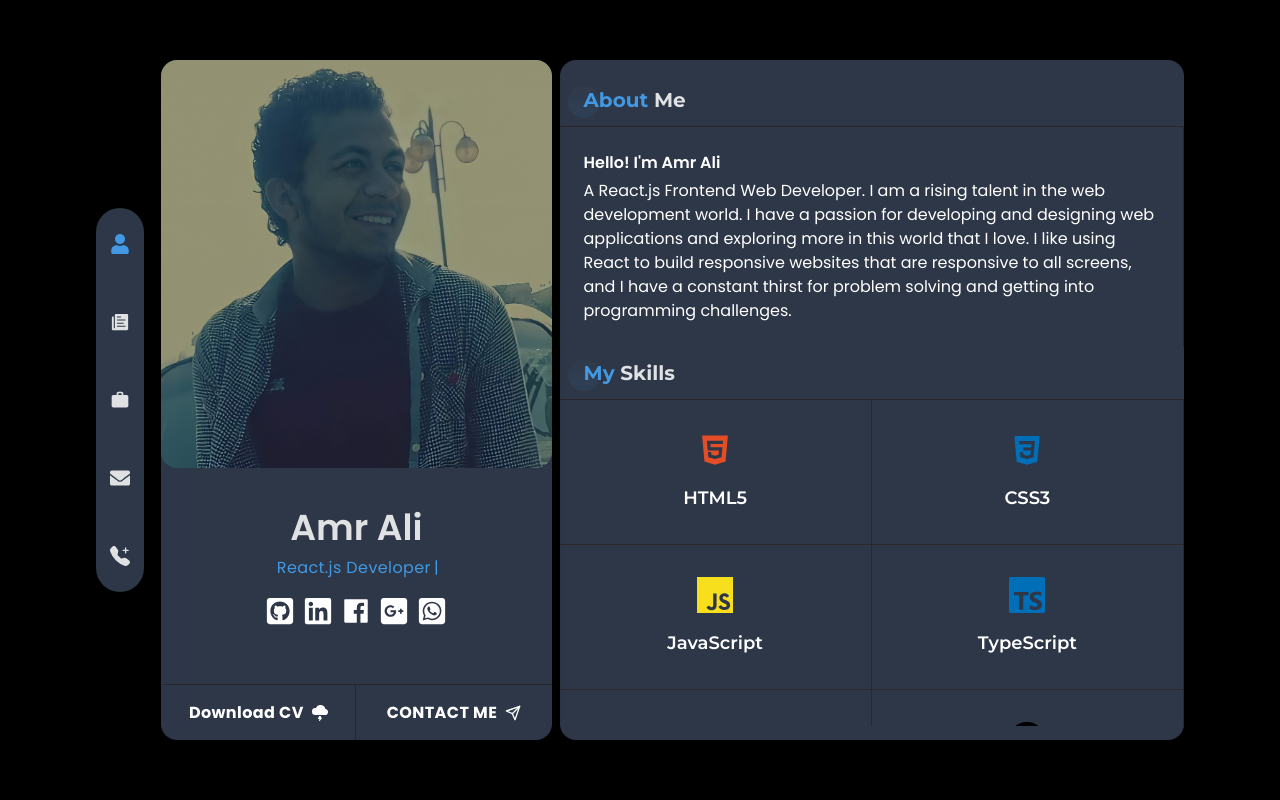
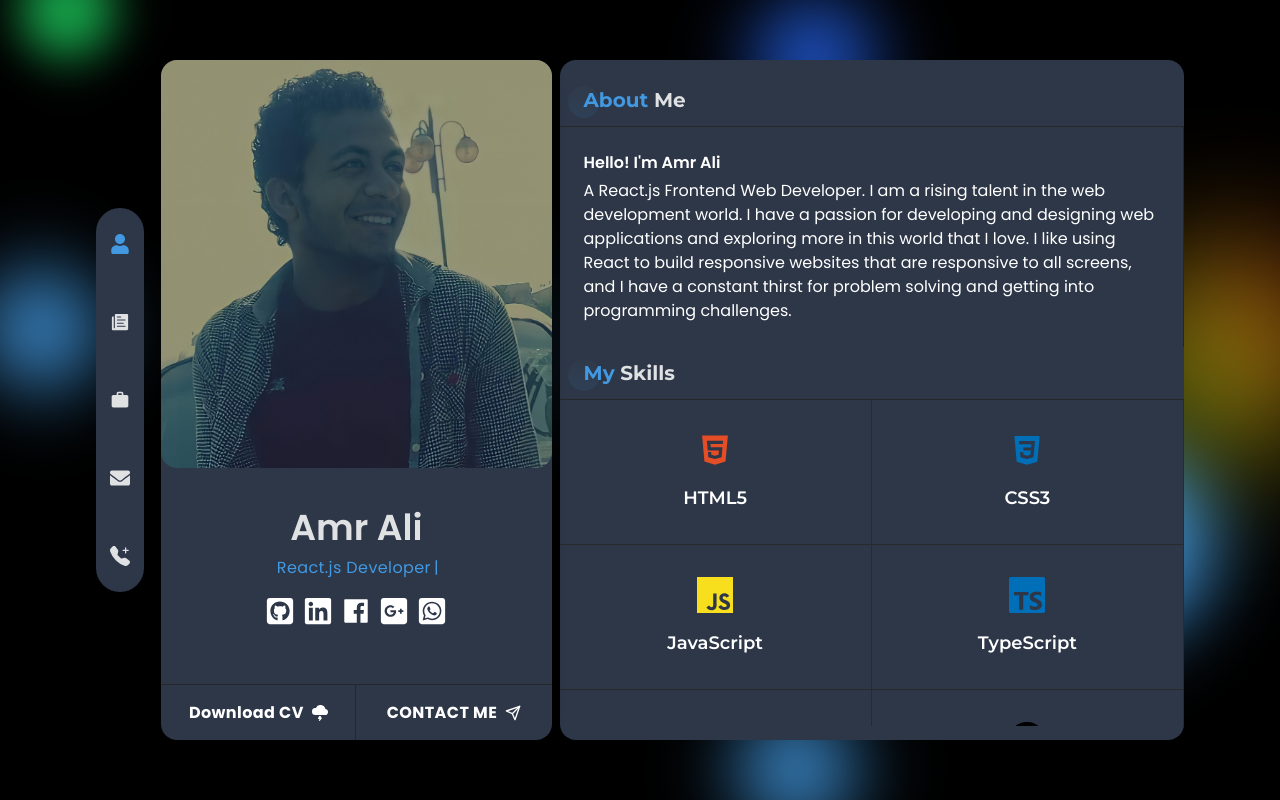
Before and after one commit to 93amrkakashi/portfolio-tw-ts, a Next.js app: page / in a window 1280 px wide. Built offline with nearby package versions, Linux system fonts and the light colour scheme.

Commit message:
added circles shapes

```diff
--- a/components/roundDesigns/RoundTwo.js
+++ b/components/roundDesigns/CirclesOne.tsx
@@ -1,10 +1,10 @@
 import React from "react";
 
-const RoundTwo = () => {
+const CirclesOne: React.FC = () => {
   return (
-    <div className="w-[500px] h-[500px] rounded-full absolute bottom-0 right-32">
+    <div className="w-96 h-96 rounded-full absolute top-0 -left-10">
       <div className="w-full h-full relative animate-spin-slow">
-        <div className="w-52 h-52 rounded-full bg-designColor absolute top-0 blur-2xl"></div>
+        <div className="w-32 h-32 rounded-full bg-designColor absolute top-0 blur-xl"></div>
         <div className="w-24 h-24 rounded-full bg-green-600 absolute -bottom-10 left-16 blur-xl"></div>
         <div className="w-28 h-28 rounded-full bg-designColor absolute top-32 -right-10 blur-2xl"></div>
       </div>
@@ -12,4 +12,4 @@ const RoundTwo = () => {
   );
 };
 
-export default RoundTwo;
+export default CirclesOne;
--- a/components/roundDesigns/RoundFour.js
+++ b/components/roundDesigns/CirclesThree.tsx
@@ -1,6 +1,6 @@
 import React from "react";
 
-const RoundFour = () => {
+const CirclesThree: React.FC = () => {
   return (
     <div className="w-[800px] h-[800px] rounded-full absolute top-0 left-1/3">
       <div className="w-full h-full relative animate-reverse-spin">
@@ -13,4 +13,4 @@ const RoundFour = () => {
   );
 };
 
-export default RoundFour;
+export default CirclesThree;
--- a/components/roundDesigns/RoundOne.js
+++ b/components/roundDesigns/CirclesTwo.tsx
@@ -1,10 +1,10 @@
 import React from "react";
 
-const RoundOne = () => {
+const CirclesTwo: React.FC = () => {
   return (
-    <div className="w-96 h-96 rounded-full absolute top-0 -left-10">
+    <div className="w-[500px] h-[500px] rounded-full absolute bottom-0 right-32">
       <div className="w-full h-full relative animate-spin-slow">
-        <div className="w-32 h-32 rounded-full bg-designColor absolute top-0 blur-xl"></div>
+        <div className="w-52 h-52 rounded-full bg-designColor absolute top-0 blur-2xl"></div>
         <div className="w-24 h-24 rounded-full bg-green-600 absolute -bottom-10 left-16 blur-xl"></div>
         <div className="w-28 h-28 rounded-full bg-designColor absolute top-32 -right-10 blur-2xl"></div>
       </div>
@@ -12,4 +12,4 @@ const RoundOne = () => {
   );
 };
 
-export default RoundOne;
+export default CirclesTwo;
--- a/components/roundDesigns/RoundFive.js
+++ /dev/null
@@ -1,14 +0,0 @@
-import React from "react";
-
-const RoundFive = () => {
-  return (
-    <div className="w-96 h-96 rounded-full absolute bottom-0 -left-10">
-      <div className="w-full h-full relative animate-reverse-spin">
-        <div className="w-24 h-24 rounded-full bg-yellow-500 absolute -bottom-10 left-16 blur-xl"></div>
-        <div className="w-28 h-28 rounded-full bg-designColor absolute top-32 -right-10 blur-2xl"></div>
-      </div>
-    </div>
-  );
-};
-
-export default RoundFive;
--- a/components/roundDesigns/RoundThree.js
+++ /dev/null
@@ -1,15 +0,0 @@
-import React from "react";
-
-const RoundThree = () => {
-  return (
-    <div className="w-96 h-96 rounded-full absolute top-72 left-72">
-      <div className="w-full h-full relative animate-reverse-spin">
-        <div className="w-32 h-32 rounded-full bg-gray-400 absolute top-0 blur-xl"></div>
-        <div className="w-24 h-24 rounded-full bg-slate-500 absolute -bottom-10 left-16 blur-xl"></div>
-        <div className="w-28 h-28 rounded-full bg-blue-600 absolute top-32 -right-10 blur-2xl"></div>
-      </div>
-    </div>
-  );
-};
-
-export default RoundThree;
--- a/pages/index.tsx
+++ b/pages/index.tsx
@@ -1,10 +1,7 @@
-import RoundOne from '../components/roundDesigns/RoundOne';
-import RoundTwo from '../components/roundDesigns/RoundTwo';
-import RoundThree from '../components/roundDesigns/RoundThree';
-import RoundFour from '../components/roundDesigns/RoundFour';
-import RoundFive from '../components/roundDesigns/RoundFive';
-import HomePage from '../components/HomePage';
-// const inter = Inter({ subsets: ["latin"] });
+import HomePage from "../components/HomePage";
+import CirclesOne from "@/components/roundDesigns/CirclesOne";
+import CirclesTwo from "@/components/roundDesigns/CirclesTwo";
+import CirclesThree from "@/components/roundDesigns/CirclesThree";
 
 export default function Home() {
   return (
@@ -14,11 +11,9 @@ export default function Home() {
           <HomePage />
         </div>
         <div className="w-full h-full absolute top-0 left-0 z-10">
-          {/* <RoundOne />
-          <RoundTwo />
-          <RoundThree />
-          <RoundFour />
-          <RoundFive /> */}
+          <CirclesOne />
+          <CirclesTwo />
+          <CirclesThree />
         </div>
       </div>
     </>
```
